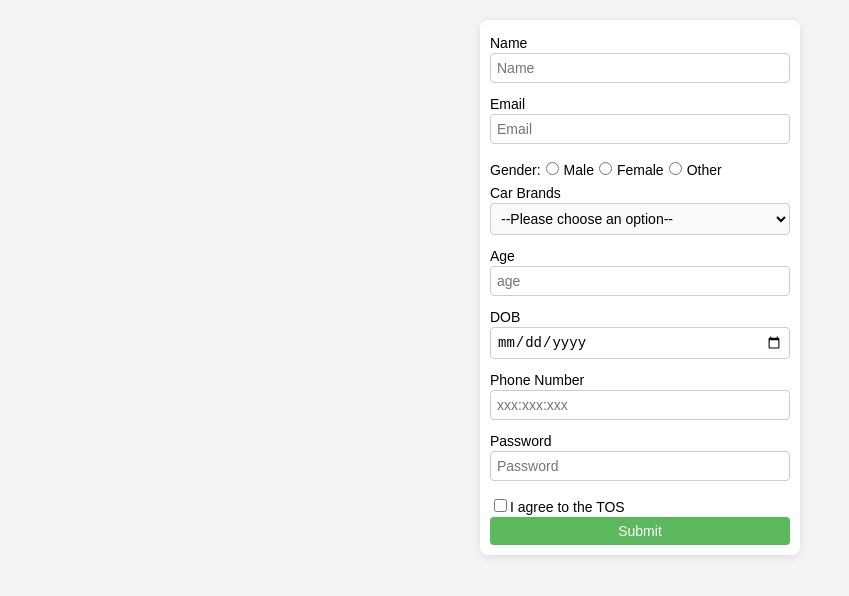
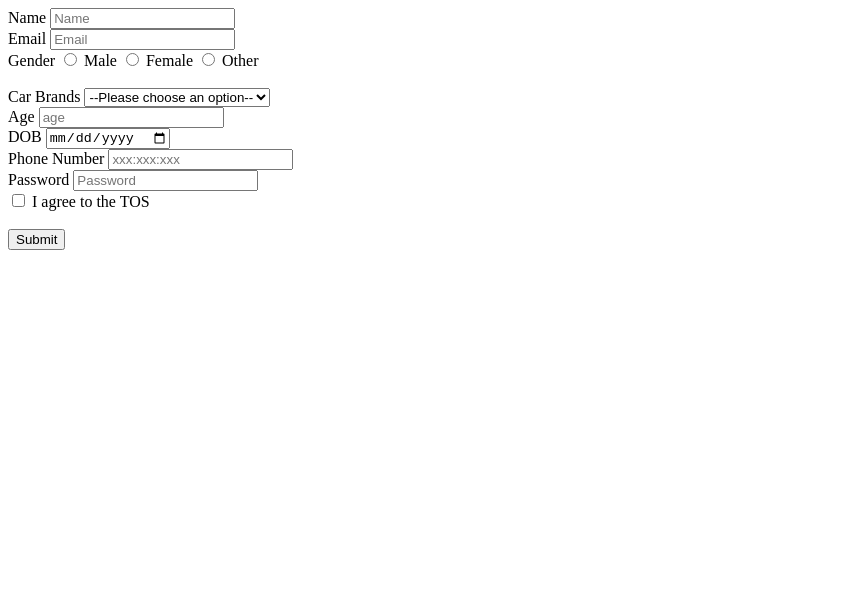
Before and after one commit to acciojob/signup-form-car-thesinghzr, a website: page main.html in a window 1280 px wide. Shown: the whole page, without its empty margins (0-849 px from the left). Drawn offline with Linux system fonts and the light colour scheme.

Commit message:
created a submission

```diff
--- a/main.html
+++ b/main.html
@@ -7,80 +7,7 @@
     <title>Document</title>
     <link rel="stylesheet" href="styles.css">
 </head>
-<style>
-    body {
-        font-family: Arial, sans-serif;
-        background-color: #f4f4f4;
-        margin: 0;
-        padding: 20px;
-    }
 
-    form {
-        background-color: #fff;
-        padding: 10px;
-        border-radius: 8px;
-        box-shadow: 0 2px 10px rgba(0, 0, 0, 0.1);
-        max-width: 300px;
-        margin: auto;
-    }
-
-    label {
-        display: block;
-        margin: 5px 0 2px;
-        font-size: 14px;
-    }
-
-    input[type="text"],
-    input[type="email"],
-    input[type="number"],
-    input[type="date"],
-    input[type="tel"],
-    input[type="password"],
-    select {
-        width: 100%;
-        padding: 6px;
-        margin-bottom: 8px;
-        border: 1px solid #ccc;
-        border-radius: 4px;
-        box-sizing: border-box;
-        font-size: 14px;
-    }
-
-    .gender-group {
-        display: inline-flex;
-        align-items: center;
-        margin-top: 5px;
-    }
-
-    input[type="radio"] {
-        margin: 0 5px;
-    }
-
-    .tos {
-        display: inline-flex;
-        align-items: center;
-        margin-top: 5px;
-    }
-
-    input[type="submit"] {
-        background-color: #5cb85c;
-        color: white;
-        border: none;
-        padding: 6px;
-        border-radius: 4px;
-        cursor: pointer;
-        width: 100%;
-        font-size: 14px;
-    }
-
-    input[type="submit"]:hover {
-        background-color: #4cae4c;
-    }
-
-    select {
-        background-color: #f9f9f9;
-    }
-</style>
 <body>
 
     <form>
@@ -92,7 +19,7 @@
         <input type="email" id="email" placeholder="Email" required> <br>
 
         <div class="gender-group">
-            <label>Gender:</label>
+            <label>Gender</label>
             <input type="radio" id="male" name="gender" value="male" required>
             <label for="male">Male</label>
             <input type="radio" id="female" name="gender" value="female" required>
```
